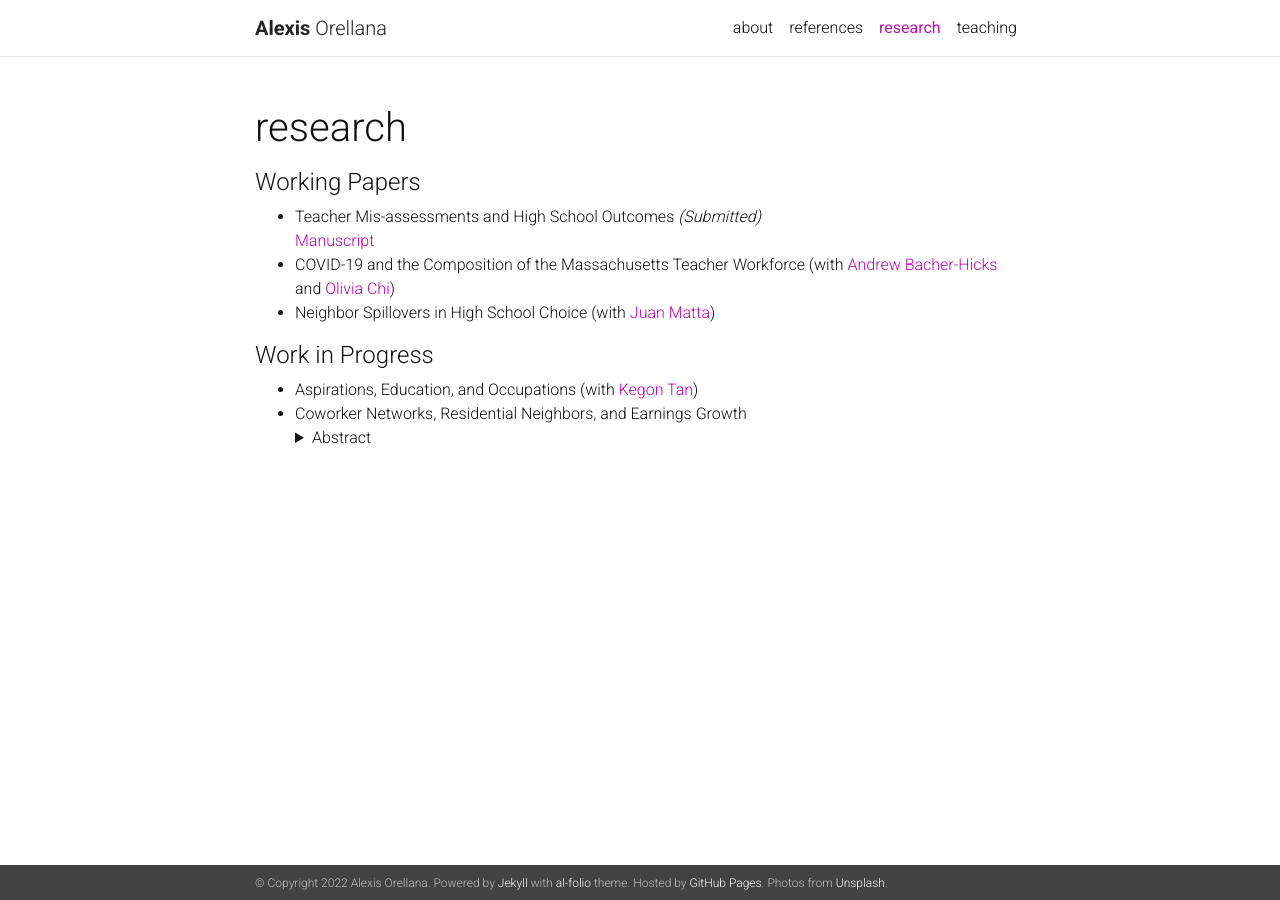
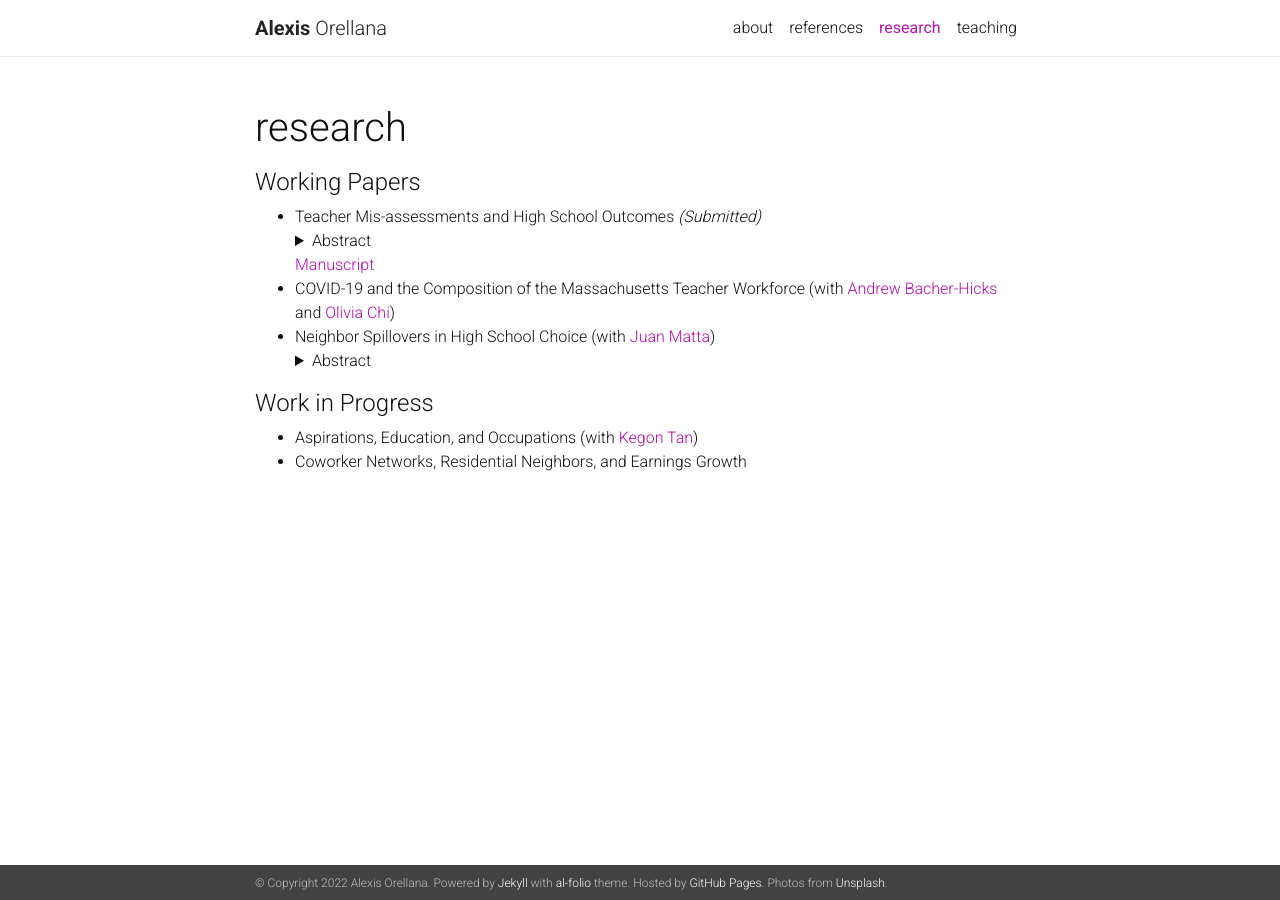
Before and after one commit to alexisorellana/alexisorellana.github.io, a Jekyll site: the page built from _pages/research.md, in a window 1280 px wide. Built offline with Jekyll 4.4.1, drawn with Linux system fonts in a browser that asks for light colours; nearby versions of some CDN libraries; a style sheet for code colours, icons or effects is not loaded.

Commit message:
update ref

```diff
--- a/_pages/research.md
+++ b/_pages/research.md
@@ -8,11 +8,23 @@ nav: true
 
 #### Working Papers
 <ul>
-<li> Teacher Mis-assessments and High School Outcomes <em> (Submitted) </em> </li> <a href="{{ site.baseurl }}/assets/pdf/Manuscript.pdf" target="_blank">Manuscript</a>
+<li> Teacher Mis-assessments and High School Outcomes <em> (Submitted) </em> </li>
+<details>
+<summary>Abstract</summary>
+
+This paper studies neighbor spillovers in high school choices. We exploit the implementation of a centralized school admission system in Chile to identify the effect of close neighbors on application and enrollment decisions. We find that, on average, a close neighbor attending a school increases by around one percentage point the probability of ranking this school in the first preference in the next admission process and the probability of attending this school in 9th grade. These estimates represent an increase of 6\% and 8\% relative to the baseline levels. These effects concentrate on families with lower education, college expectations, and academic achievement, measured by previous scores in national standardized tests. Our findings suggest that policies aimed at increasing information to parents could produce significant spillover effects.
+
+</details><a href="{{ site.baseurl }}/assets/pdf/Manuscript.pdf" target="_blank">Manuscript</a>
 
 <li> COVID-19 and the Composition of the Massachusetts Teacher Workforce (with <a href="https://www.andrewbacherhicks.com/home" target="_blank">Andrew Bacher-Hicks</a> and <a href="https://www.oliviachi.com" target="_blank">Olivia Chi</a>)</li>
 
 <li> Neighbor Spillovers in High School Choice (with <a href="https://jjmatta.github.io" target="_blank">Juan Matta</a>)</li>
+<details>
+<summary>Abstract</summary>
+
+This paper studies neighbor spillovers in high school choices. We exploit the implementation of a centralized school admission system in Chile to identify the effect of close neighbors on application and enrollment decisions. We find that, on average, a close neighbor attending a school increases by around one percentage point the probability of ranking this school in the first preference in the next admission process and the probability of attending this school in 9th grade. These estimates represent an increase of 6\% and 8\% relative to the baseline levels. These effects concentrate on families with lower education, college expectations, and academic achievement, measured by previous scores in national standardized tests. Our findings suggest that policies aimed at increasing information to parents could produce significant spillover effects.
+
+</details>
 </ul>
 
 
@@ -21,11 +33,4 @@ nav: true
 <li> Aspirations, Education, and Occupations (with <a href="https://sites.google.com/site/kegontantk/" target="_blank">Kegon Tan</a>) </li>
 
 <li> Coworker Networks, Residential Neighbors, and Earnings Growth </li>
-<details>
-<summary>Abstract</summary>
-
-AAA
-
-</details>
-
 </ul>
```
